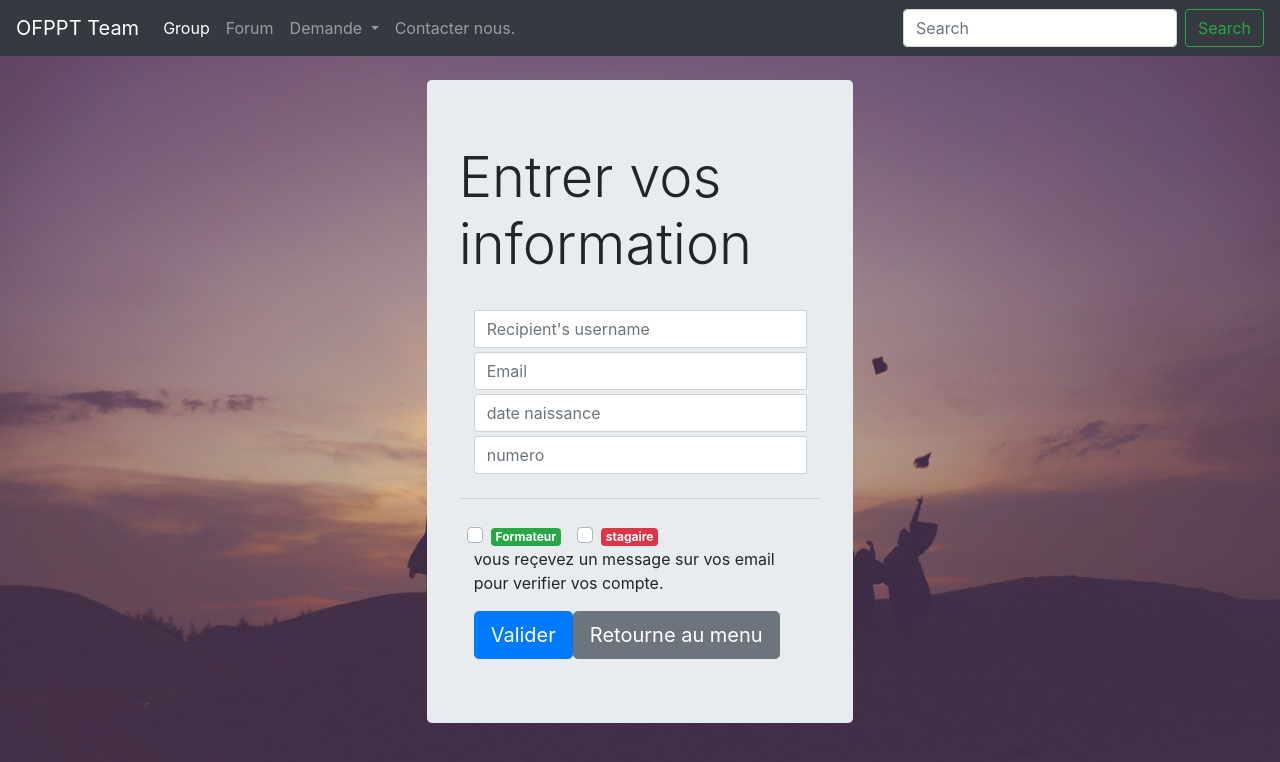
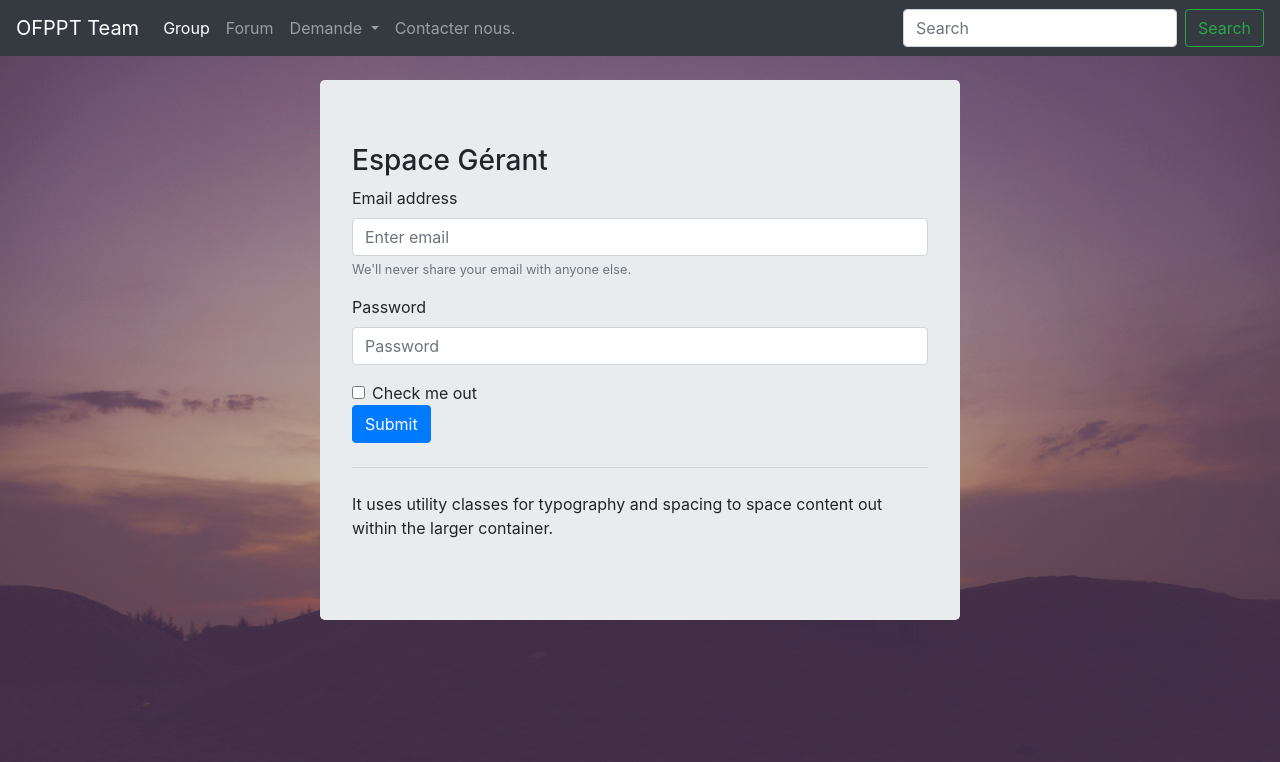
Before and after one commit to OFPPTEAM/OFPPTEAM, an Angular app: page /espaceger in a window 1280 px wide. Shown: the top 762 px of the page. Built offline with nearby package versions, Linux system fonts and the light colour scheme.

Commit message:
espace gerant modifier

```diff
--- a/src/app/app.module.ts
+++ b/src/app/app.module.ts
@@ -66,7 +66,7 @@ const routes: Routes = [
     path: 'espaceeta', component: EspaceetaComponent
   },
   {
-    path: 'espaceger', component: EspacedepComponent
+    path: 'espaceger', component: EspacegerComponent
   }
 ];
 
--- a/src/app/espaceger/espaceger.component.html
+++ b/src/app/espaceger/espaceger.component.html
@@ -1,46 +1,22 @@
 <div class="jumbotron container col-md-6 mt-4">
-
-        <h1 class="display-4">Entrer vos information</h1><br>
-
-        <div class="input-group">
-
-          <br>
-            <input type="text" class="form-control" placeholder="Recipient's username"
-            aria-label="Recipient's username" aria-describedby="basic-addon2">
-            <div class="input-group-append">
-
-
-            </div>
-          </div>
-
-          <div class="input-group mt-1">
-              <input type="text" class="form-control" placeholder="Recipient's username"
-              aria-label="Recipient's username" aria-describedby="basic-addon2">
-              <div class="input-group-append">
-
-
-              </div>
-            </div>
-
-            <div class="input-group mt-1">
-                <input type="text" class="form-control" placeholder="Recipient's username"
-                aria-label="Recipient's username" aria-describedby="basic-addon2">
-                <div class="input-group-append">
-
-
-                </div>
-              </div>
-
-
-              <div class="input-group mt-1">
-                  <input type="text" class="form-control" placeholder="Recipient's username"
-                  aria-label="Recipient's username" aria-describedby="basic-addon2">
-                  <div class="input-group-append">
-
-
-                  </div>
-                </div>
+  <h3>Espace Gérant</h3>
+    <form>
+        <div class="form-group">
+          <label for="exampleInputEmail1">Email address</label>
+          <input type="email" class="form-control" id="exampleInputEmail1" aria-describedby="emailHelp" placeholder="Enter email">
+          <small id="emailHelp" class="form-text text-muted">We'll never share your email with anyone else.</small>
+        </div>
+        <div class="form-group">
+          <label for="exampleInputPassword1">Password</label>
+          <input type="password" class="form-control" id="exampleInputPassword1" placeholder="Password">
+        </div>
+        <div class="form-check">
+          <input type="checkbox" class="form-check-input" id="exampleCheck1">
+          <label class="form-check-label" for="exampleCheck1">Check me out</label>
+        </div>
+        <button type="submit" class="btn btn-primary">Submit</button>
+      </form>
         <hr class="my-4">
         <p>It uses utility classes for typography and spacing to space content out within the larger container.</p>
-        <a class="btn btn-primary btn-lg" href="#" role="button">Learn more</a>
+
       </div>
```
